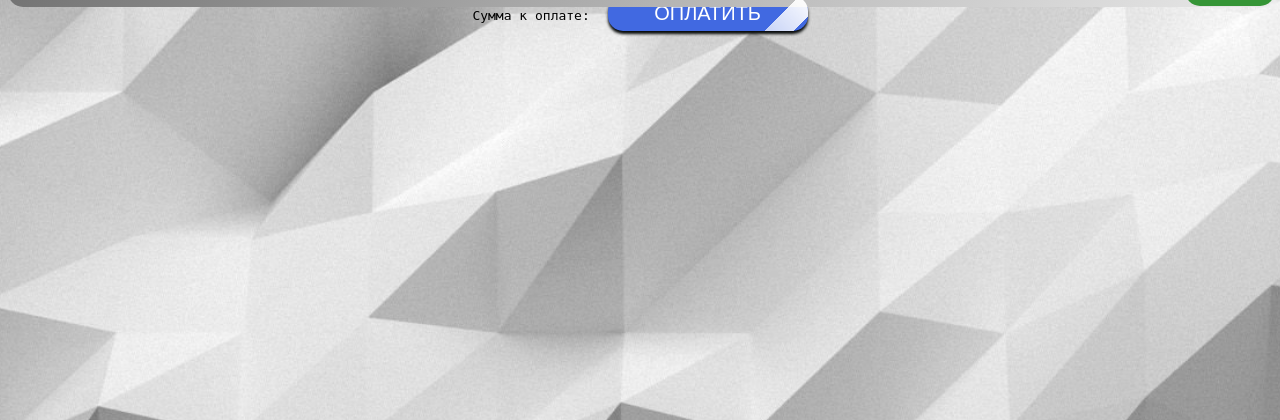
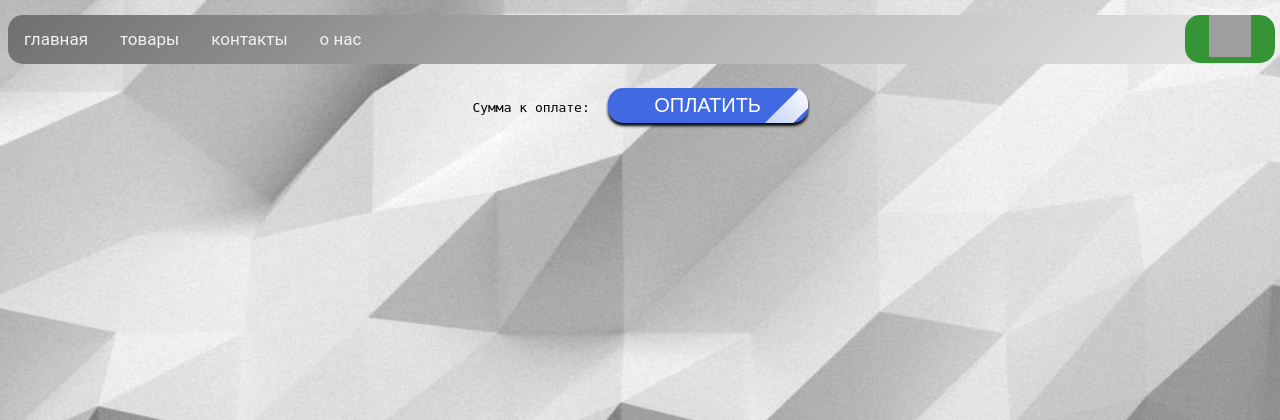
Before and after one commit to Markinmarch/ZTE_point, a Python web app: template templates/bascket.html in a window 1280 px wide. Shown: the top 420 px of the page. Run offline with Jinja, Linux system fonts and the light colour scheme; the template is opened without the code that fills it, so the values that code supplies are empty; grey boxes are pictures that could not be loaded.

Commit message:
refactory frontend -> rebuild CSS topnav

```diff
--- a/static/base.css
+++ b/static/base.css
@@ -2,8 +2,10 @@
     overflow: hidden;
     position: fixed;
     z-index: 1;
+    top: 0;
+    margin-top: 15px;
+    margin-bottom: 10px;
     border-radius: 15px;
-    margin-top: -50px;
     min-width: 99%;
     font-family: "Roboto", "Arial", sans-serif;
     background-size: 300% 300%;
--- a/static/items.css
+++ b/static/items.css
@@ -7,6 +7,11 @@ body {
 }
 
 /* Поисковая строка */
+.search-bar {
+    overflow: hidden;
+    margin-top: 50px;
+}
+
 .search-bar table {
     margin-top: 50px;
     left: 25%;
@@ -52,10 +57,11 @@ input:focus::placeholder {
 
 /* Блок с товарами */
 .items-block {
+    overflow: hidden;
     position: relative;
     background-color: 0;
     /* border: solid gray 5px; */
-    margin: 50px;
+    margin: 80px 50px -100px 50px;
     height: 100%;
 }
 
@@ -146,6 +152,8 @@ button.delete-item:hover {
 }
 
 div.item-price-buy-items {
+    position: relative;
+    margin-top: 100px;
     text-align: center;
 }
 
--- a/static/slider_HP.css
+++ b/static/slider_HP.css
@@ -6,11 +6,14 @@
     position: relative;
     /* Центрируем по горизонтали: */
     margin: 50px 50px;
+    margin-top: 50px;
     height: 600px;
+    border-radius: 15px;
 }
 
 /* Картинка масштабируется по отношению к родительскому элементу: */
 .slider .item img {
+    margin-top: 50px;
     border-radius: 15px;
     /* Элемент меняет размер так, чтобы заполнить блок и сохранить пропорции: */
     object-fit: cover;
```
